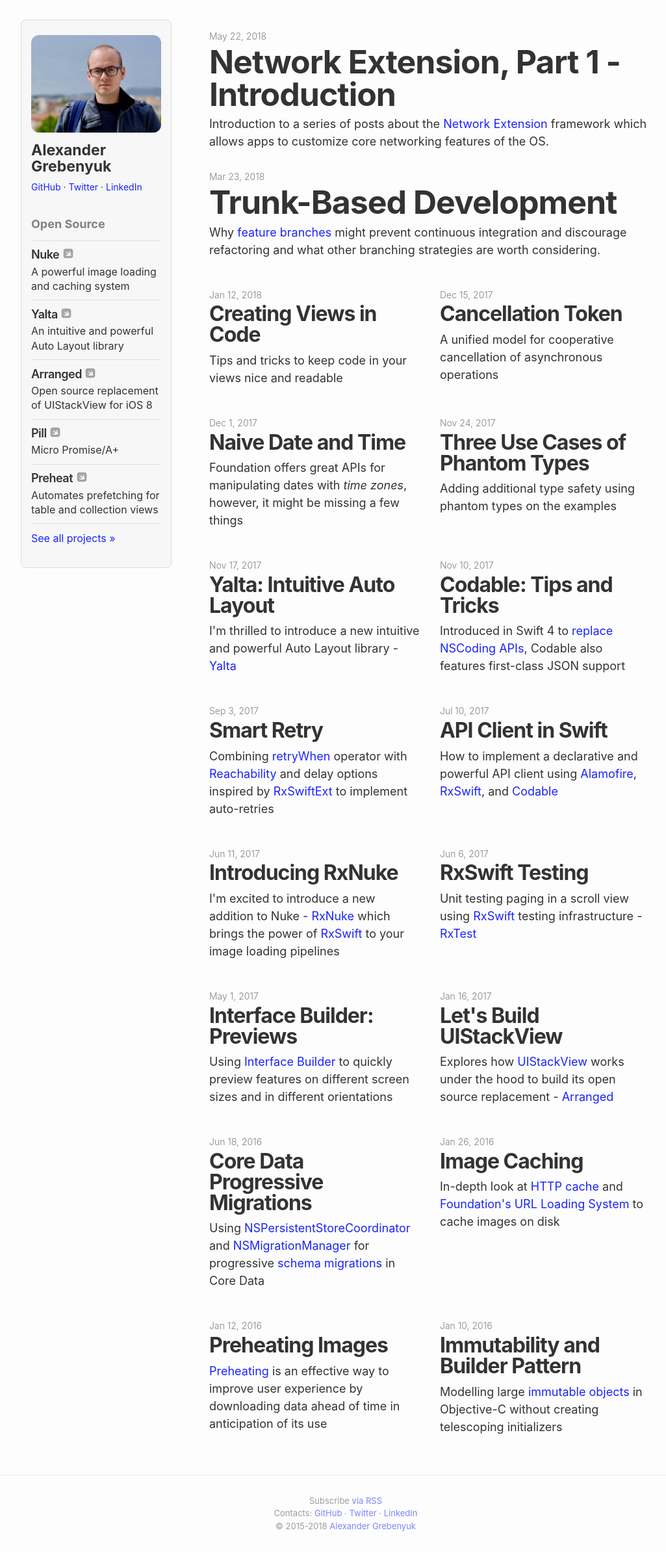
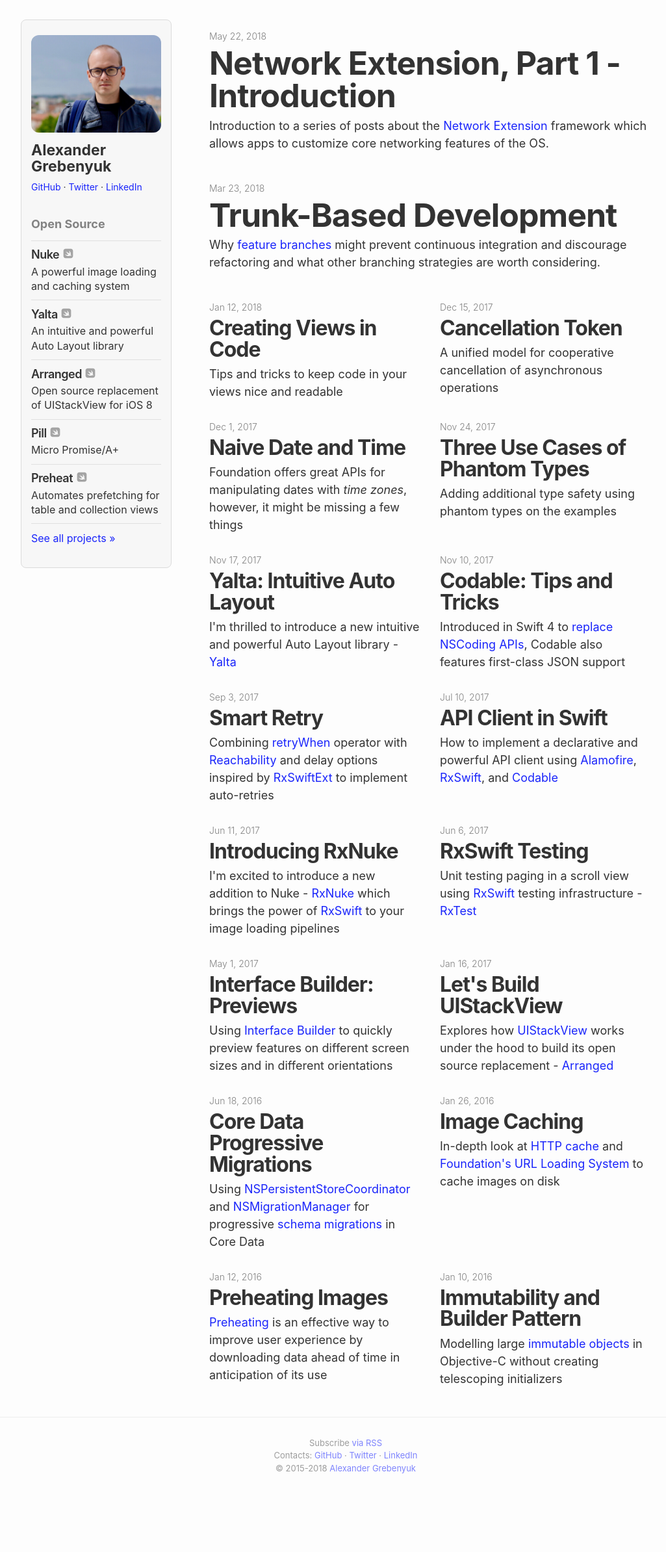
Before and after one commit to hyling/kean.github.io, a Jekyll site: the page built from index.html, in a window 1280 px wide. Shown: the whole page at 65% size, without its empty margins (108-1133 px from the left). Built offline with Jekyll 4.4.1, drawn with Linux system fonts in a browser that asks for light colours; after the commit the page ends 2299 px from its top, so only the background shows below that.

Commit message:
Refactor PostPreview

```diff
--- /dev/null
+++ b/_includes/post-preview.html
@@ -0,0 +1,5 @@
+<div class="PostPreview_Header">
+	<p class="PostMeta">{{ post.date | date: "%b %-d, %Y" }}</p>
+    <h2><a class="PostLink" href="{{ post.url | prepend: site.baseurl }}">{{ post.title }}</a></h2>
+</div>
+<p class="PostPreview_Subtitle">{{ post.subtitle }}</p>
--- a/_includes/post_preview.html
+++ /dev/null
@@ -1,5 +0,0 @@
-<header class="PostPreview_Header">
-	<p class="PostMeta"><span>{{ post.date | date: "%b %-d, %Y" }}</span></p>
-    <h2><a class="PostLink" href="{{ post.url | prepend: site.baseurl }}">{{ post.title }}</a></h2>
-</header>
-<p class="PostPreview_Subtitle">{{ post.subtitle }}</p>
--- a/_layouts/post.html
+++ b/_layouts/post.html
@@ -50,7 +50,7 @@
     </div>
 
     <a name="comment-section"></a>
-    {% include comment_section.html %}
+    {% include comment-section.html %}
 
 </div>
 
--- a/_sass/_blog.scss
+++ b/_sass/_blog.scss
@@ -18,6 +18,7 @@
     letter-spacing: -1px;
     line-height: 1.0;
     margin: 0;
+    margin-top: 6px;
 
     font-size: 50px;
     @include media-query($on-laptop) {
@@ -28,11 +29,25 @@
     }
 }
 
+.PostLink {
+    color: $text-color;
+    line-height: 1.0;
+    letter-spacing: -1px;
+
+    font-size: 32px;
+    @include media-query($on-mobile) {
+        font-size: 28px;
+    }
+
+    &:visited {
+        color: $text-color;
+    }
+}
+
 .PostMeta {
     color: $grey-color;
     font-size: 14px;
     font-weight: 300;
-    margin: 0.125 * $spacing-unit 0;
 }
 
 .PostContents {
@@ -117,10 +132,8 @@
 }
 
 .PostNavigation_PostPreview {
+    .PostMiniPreview {
         margin-top: $spacing-unit * 0.25;
-    .PostPreview_Header {
-        margin: 0;
-    }
 
         .PostLink {
             font-size: 26px;
@@ -133,48 +146,22 @@
             margin-top: 0;
         }
     }
-
-// Post (Shared)
-// ============================================================
-
-.PostPreview_Header {
-    margin-top: 0.5 * $spacing-unit;
-    margin-bottom: 0.25 * $spacing-unit;
-    h2 {
-        display: inline;
-    }
 }
 
-.PostLink {
-    display: inline-block;
-    max-width:100%;
-    color: $text-color;
-    line-height: 1.0;
-    letter-spacing: -1px;
+// PostPreview, PostPreviewList
+// ================================================
 
-    font-size: 32px;
-    @include media-query($on-mobile) {
-        font-size: 28px;
+.PostPreview {
+
 }
-
-    &:visited {
-        color: $text-color;
-    }
-}
-
-// PostPreviewList, PostPreview
-// ================================================
 
 .PostPreviewList {
     display: flex;
     justify-content: space-between;
     flex-flow: row wrap;
-    margin-left: 0;
-    margin-top: 0.5 * $spacing-unit;
- }
 
     .PostPreview {
-    margin-bottom: $spacing-unit;
+        margin-bottom: 0.5 * $spacing-unit;
 
         width: 47.8%;
         @include media-query($on-mobile) {
@@ -182,15 +169,30 @@
         }
     }
 
-.PostPreview_Subtitle {
-    margin-top: 0px;
+    .PostPreview-featured {
+        margin-bottom: $spacing-unit;
+        @include media-query($on-mobile) {
+            margin-bottom: 0.5 * $spacing-unit;
         }
 
-.PostPreviewFeatured {
-    margin: 0.5 * $spacing-unit 0;
-    margin-bottom: $spacing-unit;
+        width: 100%;
+    }
+ }
 
-    .PostLink {
+.PostPreview_Header {
+    margin-top: 0.5 * $spacing-unit;
+    margin-bottom: 0.25 * $spacing-unit;
+    h2 {
+        margin: 0;
+        margin-top: 6px;
+    }
+}
+
+.PostPreview_Subtitle {
+    margin: 0px;
+}
+
+.PostPreview-featured .PostLink {
     font-size: 50px;
     @include media-query($on-mobile) {
         font-size: 44px;
@@ -198,6 +200,25 @@
     @include media-query($on-mobile) {
         font-size: 38px;
     }
+}
+
+.PostMiniPreview {
+    h2 {
+        line-height: 1.0;
+        margin: 0;
+        margin-bottom: 0.1 * $spacing-unit;
+    }
+
+    .PostLink {
+        font-size: 18px;
+        font-weight: 600;
+        letter-spacing: -0.5px;
+    }
+
+    .PostMeta {
+        font-size: 15px;
+        line-height: 1.2;
+        margin-top: 0 * $spacing-unit;
     }
 }
 
--- a/_sass/_sidebar.scss
+++ b/_sass/_sidebar.scss
@@ -1,6 +1,11 @@
 .Sidebar {
     h2 {
         font-size: 23px;
+    }
+}
+
+.SidebarHeader {
+    h2 {
         margin-top: $spacing-unit * 0.5;
         margin-bottom: $spacing-unit * 0.25;
     }
@@ -56,24 +61,19 @@
 // SidebarPostPreview
 // ================================================
 
+.SidebarList {
+    .SidebarPostPreview {
+        margin-top: 0.25 * $spacing-unit;
+        margin-bottom: 0.33 * $spacing-unit;
+    }
+}
+
 .SidebarPostPreview {
     border-top: 1px solid #e0e0e0;
     width: 100%;
 
-    .PostPreview_Header {
-        margin-top: 0.25 * $spacing-unit;
-        margin-bottom: 0.33 * $spacing-unit;
-    }
-
-    .PostLink {
-      font-size: 18px;
-      font-weight: 600;
-      letter-spacing: -0.5px;
-    }
-    .PostMeta {
-        font-size: 15px;
-        line-height: 1.2;
-        margin-top: 0 * $spacing-unit;
+    .PostMiniPreview {
+        margin: 0.25 * $spacing-unit 0;
     }
 }
 
--- a/archive/index.html
+++ b/archive/index.html
@@ -21,7 +21,7 @@
     <ul class="ArchivePostList">
     {% endif %}
 
-	{% include archive_post_list_item.html %}
+	{% include archive-post-list-item.html %}
 
     {% if forloop.last %}
     </ul>
--- a/index.html
+++ b/index.html
@@ -9,29 +9,29 @@
 
 <div class="Any-horInsets">
 
-<div class="home-posts-container">
+<div class="PostPreviewList">
 
+	<!-- Display featured posts -->
 	{% for post in site.posts %}
 		{% if site.featured_posts contains post.uuid %}
-	<div class="PostPreviewFeatured">
-	    {% include post_preview.html %}
+		<div class="PostPreview PostPreview-featured">
+		    {% include post-preview.html %}
 		</div>
 		{% endif %}
 	{% endfor %}
 
-<div class="PostPreviewList">
+	<!-- Display the reset of the posts -->
 	{% for post in site.posts %}
 		{% unless site.featured_posts contains post.uuid %}
 		<div class="PostPreview">
-	    {% include post_preview.html %}
+			{% include post-preview.html %}
 		</div>
 		{% endunless %}
 	{% endfor %}
+
+</div> <!--PostPreviewList-->
+
 </div>
-
-</div> <!--home-posts-container!-->
-
-</div> <!--home!-->
 
 </main>
 
```
Also changed, not shown: _includes/post-mini-preview.html (+4 -4 lines), _includes/archive-post-list-item.html (renamed from _includes/archive_post_list_item.html), _includes/comment-section.html (renamed from _includes/comment_section.html). Lines whose indentation alone changed are shown as unchanged.
